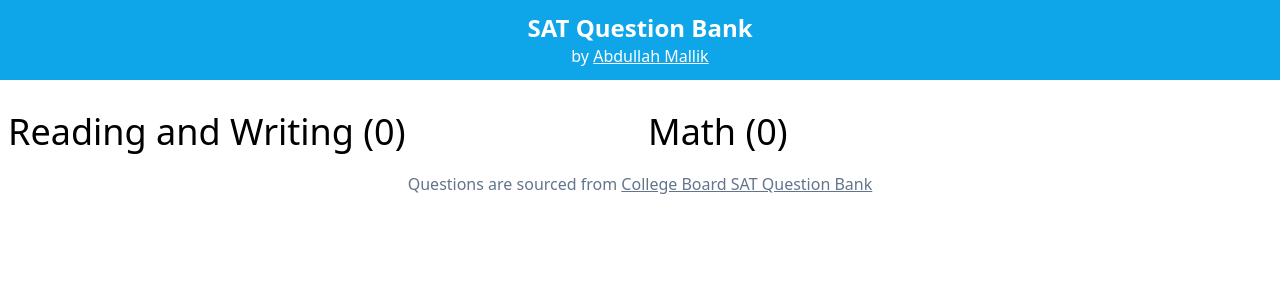
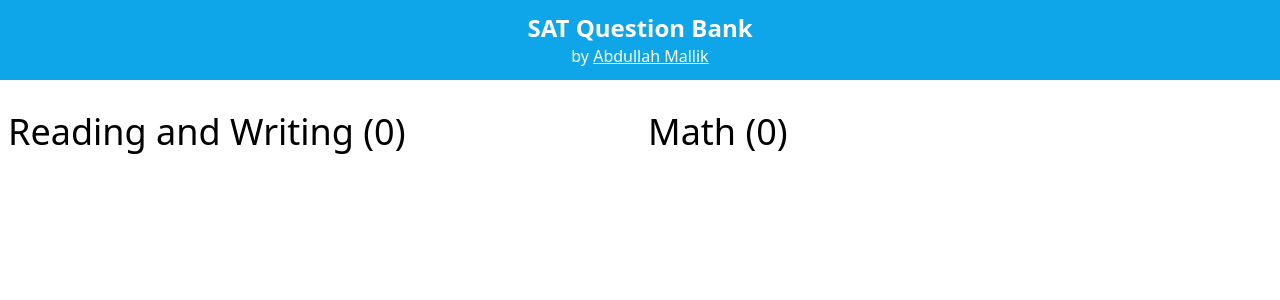
Before and after one commit to mdn522/sat-question-bank, a Flask app: page / in a window 1280 px wide. Shown: the top 300 px of the page. Run offline with Flask 3, Linux system fonts and the light colour scheme; parts of the project's set-up code (start-up, migrations or seed data) failed here and were passed over; some libraries are stand-ins or nearby versions.

Commit message:
removed disclaimer from questions page

```diff
--- a/templates/base.html
+++ b/templates/base.html
@@ -25,8 +25,6 @@
 <body>
     {% block content %}{% endblock %}
 
-    <div class="mt-5 mb-1 text-center text-slate-500">Questions are sourced from <a class="underline" href="https://satsuitequestionbank.collegeboard.org/" target="_blank">College Board SAT Question Bank</a></div>
-
     <script type="text/javascript" id="MathJax-script" async src="https://cdnjs.cloudflare.com/ajax/libs/mathjax/3.2.2/es5/tex-mml-chtml.min.js"></script>
     <script>
         window.MathJax = {
--- a/templates/includes/category.html
+++ b/templates/includes/category.html
@@ -13,3 +13,5 @@
         {% endfor %}
     </div>
 </div>
+
+<div class="mt-12 mb-1 text-center text-slate-500">Questions are sourced from <a class="underline" href="https://satsuitequestionbank.collegeboard.org/" target="_blank">College Board SAT Question Bank</a></div>
```
